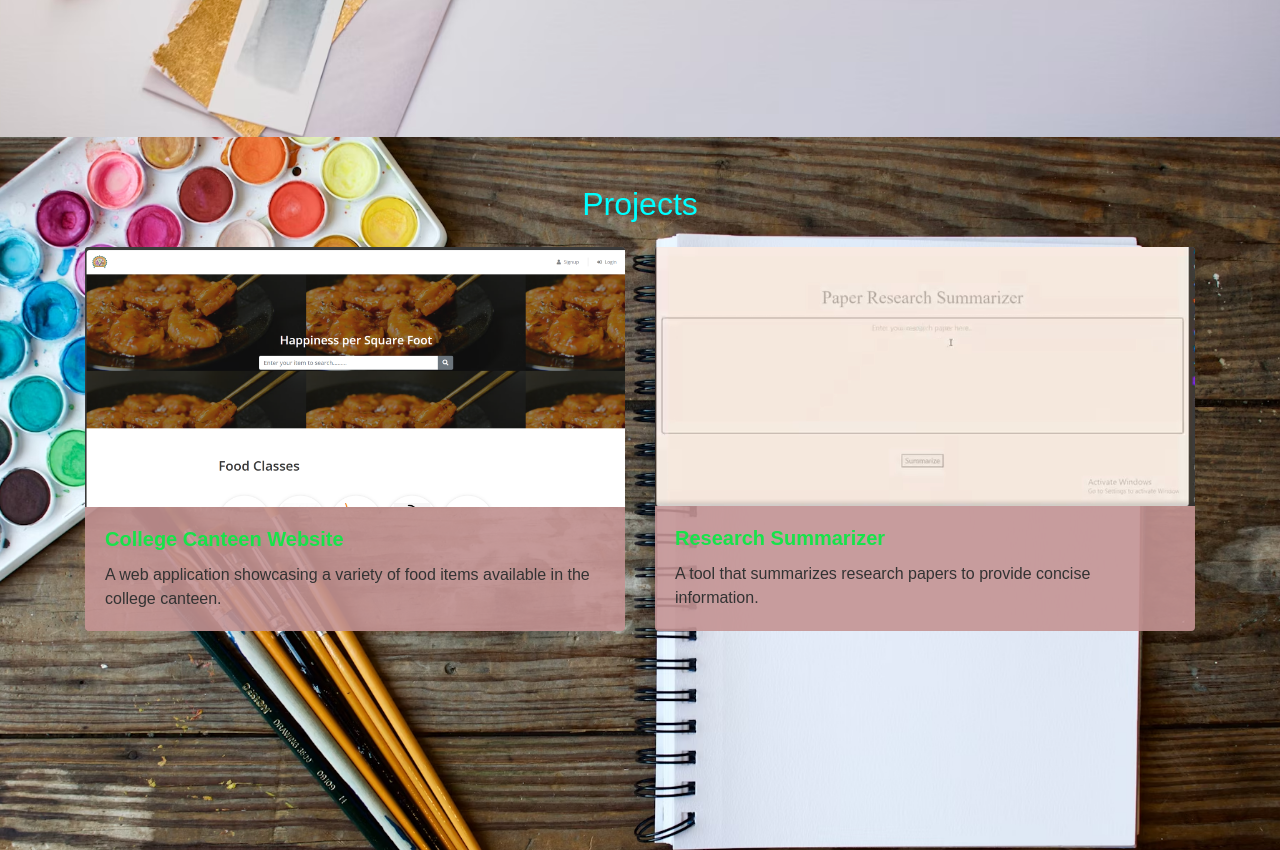
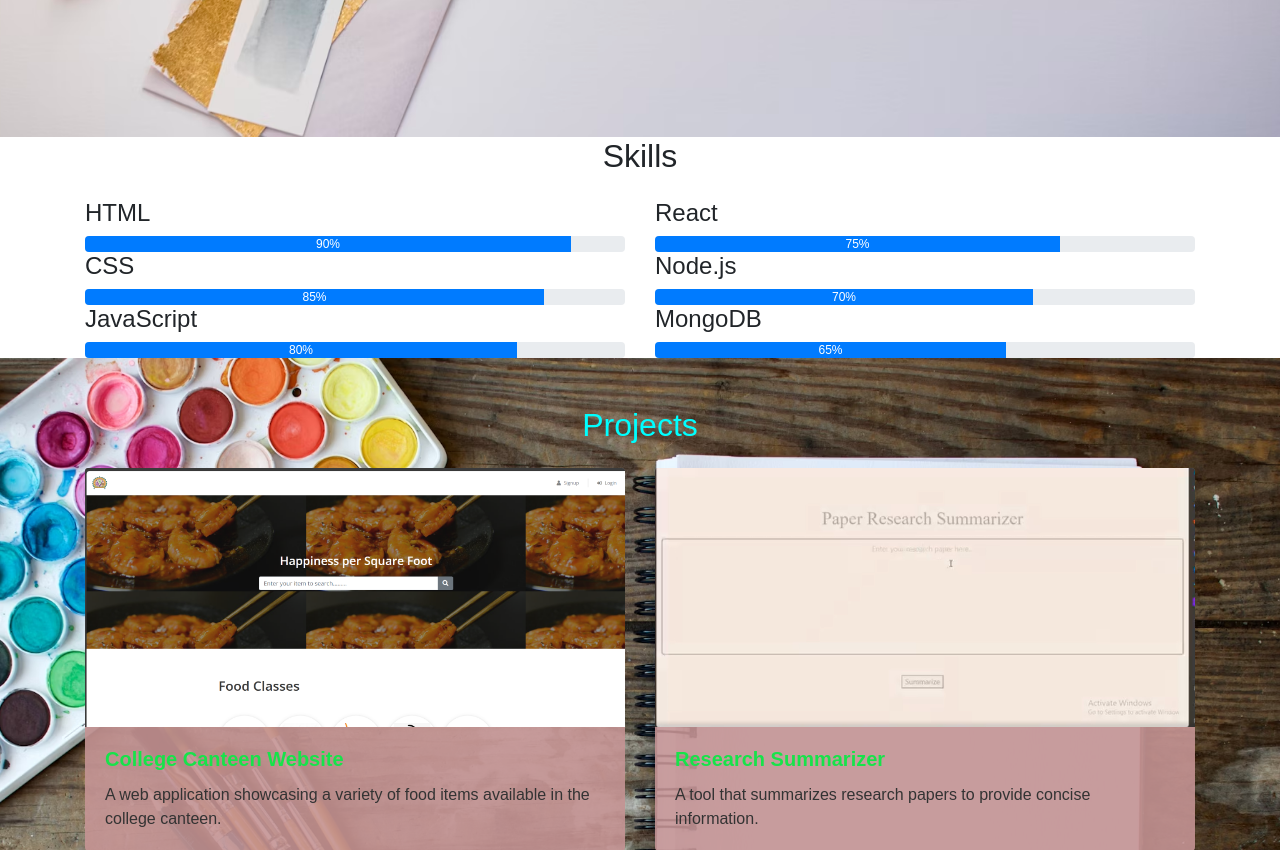
Before and after one commit to vamsi123-paidi/portfolio-vamsi-paidi, a plain HTML site: page index.html in a window 1280 px wide. Shown: the part 1620-2470 px from the top of the page. Drawn offline with nearby package versions, Linux system fonts and the light colour scheme.

Commit message:
Update index.html

```diff
--- a/index.html
+++ b/index.html
@@ -22,6 +22,9 @@
                     </li>
                     <li class="nav-item">
                         <a class="nav-link text-info" href="#about">About</a>
+                    </li>
+                    <li class="nav-item">
+                        <a class="nav-link text-info" href="#skills">Skills</a>
                     </li>
                     <li class="nav-item">
                         <a class="nav-link text-info" href="#projects">Projects</a>
@@ -61,6 +64,54 @@
                 </div>
                 <div class="col-12 mx-auto col-md-6 text-center">
                     <img src="img/IMG_1658.jpg" class="img-fluid about-image" alt="About Image">
+                </div>
+            </div>
+        </div>
+    </section>
+
+    <section id="skills" class="skills-section">
+        <div class="container">
+            <h2 class="text-center mb-4">Skills</h2>
+            <div class="row">
+                <div class="col-md-6">
+                    <div class="skill">
+                        <h4>HTML</h4>
+                        <div class="progress">
+                            <div class="progress-bar" role="progressbar" style="width: 90%;" aria-valuenow="90" aria-valuemin="0" aria-valuemax="100">90%</div>
+                        </div>
+                    </div>
+                    <div class="skill">
+                        <h4>CSS</h4>
+                        <div class="progress">
+                            <div class="progress-bar" role="progressbar" style="width: 85%;" aria-valuenow="85" aria-valuemin="0" aria-valuemax="100">85%</div>
+                        </div>
+                    </div>
+                    <div class="skill">
+                        <h4>JavaScript</h4>
+                        <div class="progress">
+                            <div class="progress-bar" role="progressbar" style="width: 80%;" aria-valuenow="80" aria-valuemin="0" aria-valuemax="100">80%</div>
+                        </div>
+                    </div>
+                </div>
+                <div class="col-md-6">
+                    <div class="skill">
+                        <h4>React</h4>
+                        <div class="progress">
+                            <div class="progress-bar" role="progressbar" style="width: 75%;" aria-valuenow="75" aria-valuemin="0" aria-valuemax="100">75%</div>
+                        </div>
+                    </div>
+                    <div class="skill">
+                        <h4>Node.js</h4>
+                        <div class="progress">
+                            <div class="progress-bar" role="progressbar" style="width: 70%;" aria-valuenow="70" aria-valuemin="0" aria-valuemax="100">70%</div>
+                        </div>
+                    </div>
+                    <div class="skill">
+                        <h4>MongoDB</h4>
+                        <div class="progress">
+                            <div class="progress-bar" role="progressbar" style="width: 65%;" aria-valuenow="65" aria-valuemin="0" aria-valuemax="100">65%</div>
+                        </div>
+                    </div>
                 </div>
             </div>
         </div>
```
